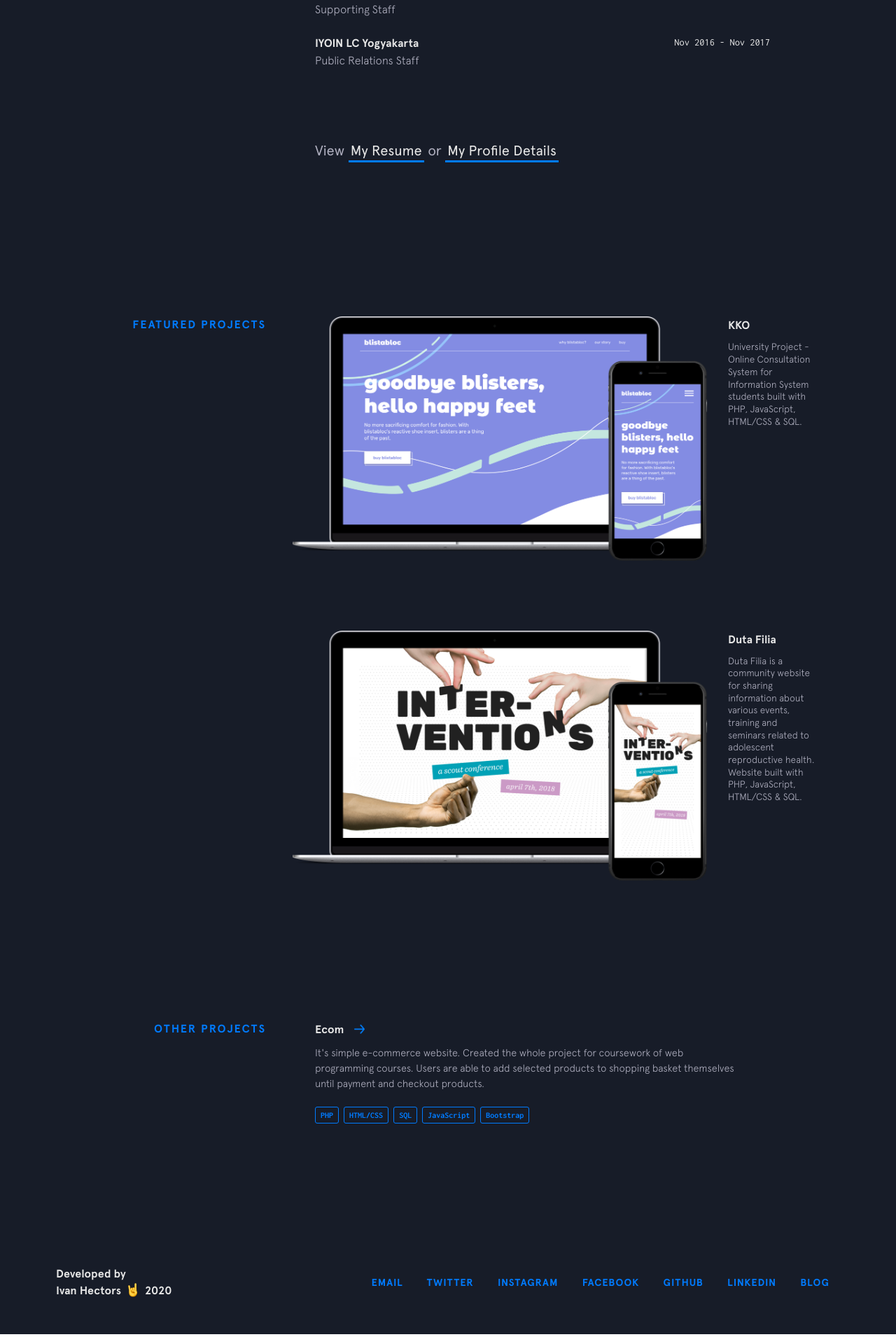
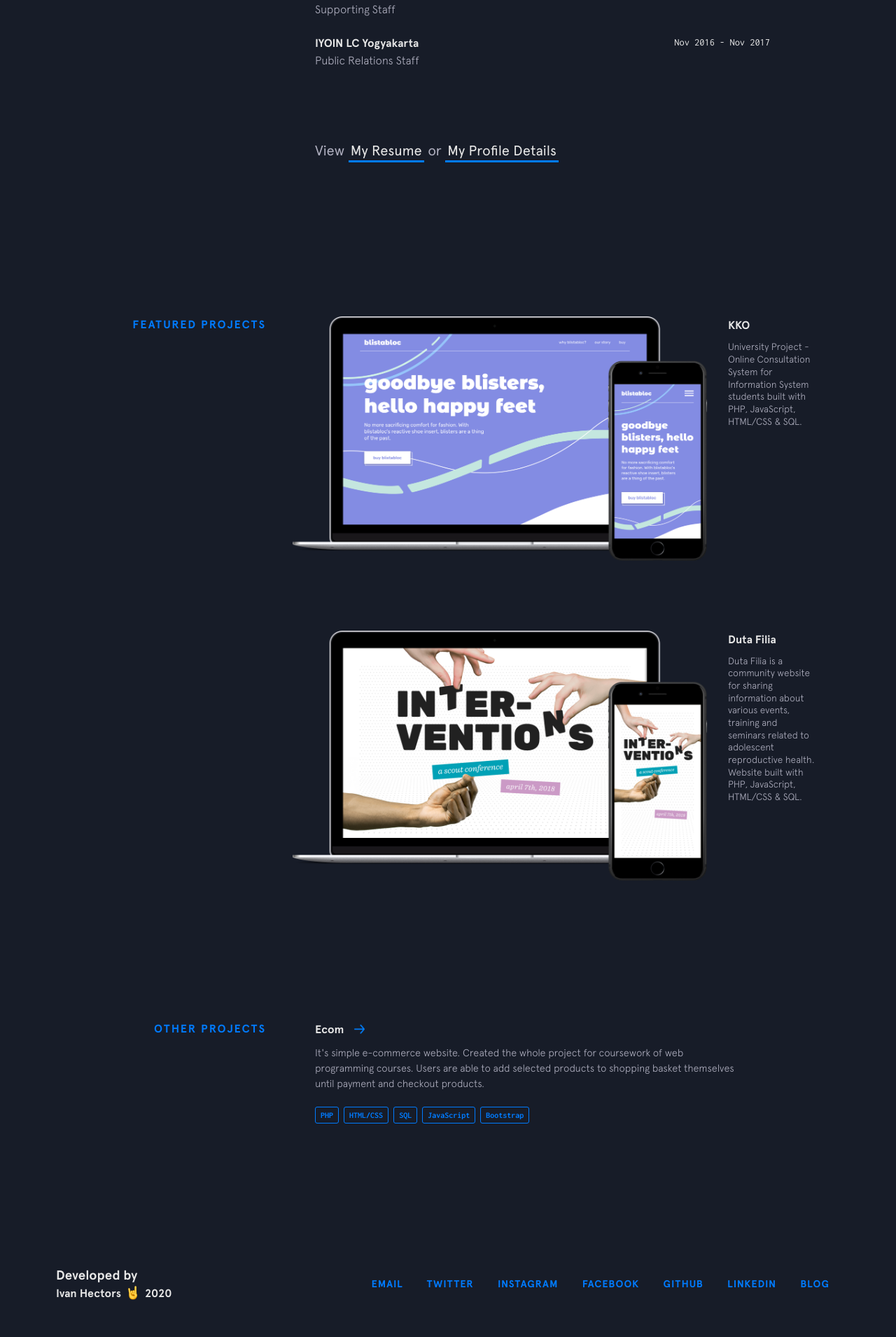
Before and after one commit to ivanhectors/ivanhectors.github.io, a Jekyll site: the page built from index.html, in a window 1280 px wide. Shown: the part 2209-4119 px from the top of the page at 70% size. Built offline with Jekyll 4.4.1, drawn with Linux system fonts in a browser that asks for light colours; nearby versions of some CDN libraries.

Commit message:
Update footer.html

```diff
--- a/_includes/footer.html
+++ b/_includes/footer.html
@@ -1,7 +1,7 @@
 <footer class="footer">
   <div class="footer__copyright">
     <div class="top">
-      <span>Developed by</span>
+      <span STYLE="font-size: 14pt">Developed by</span>
     </div>
     <div class="bottom">
       <span>Ivan Hectors</span>
```
